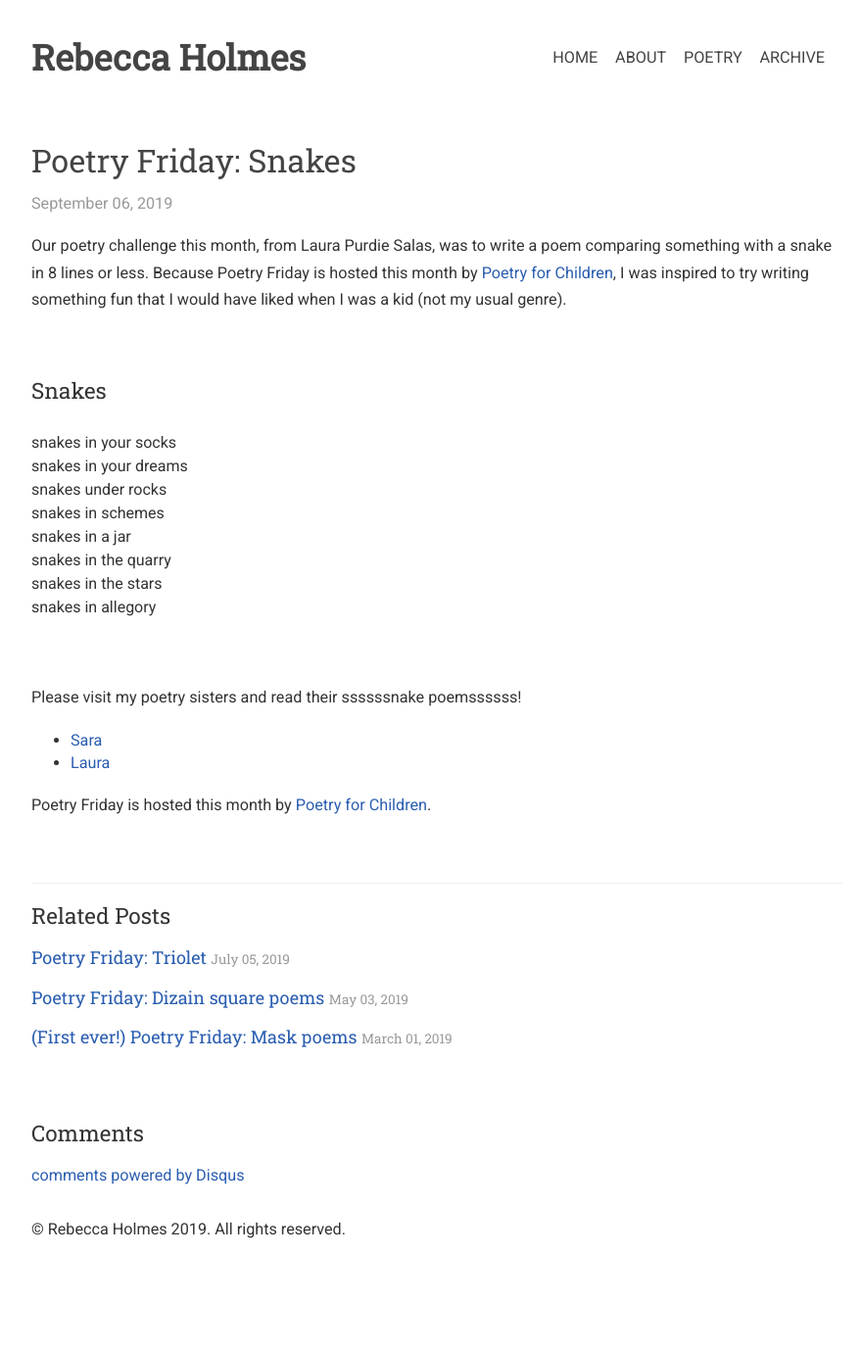
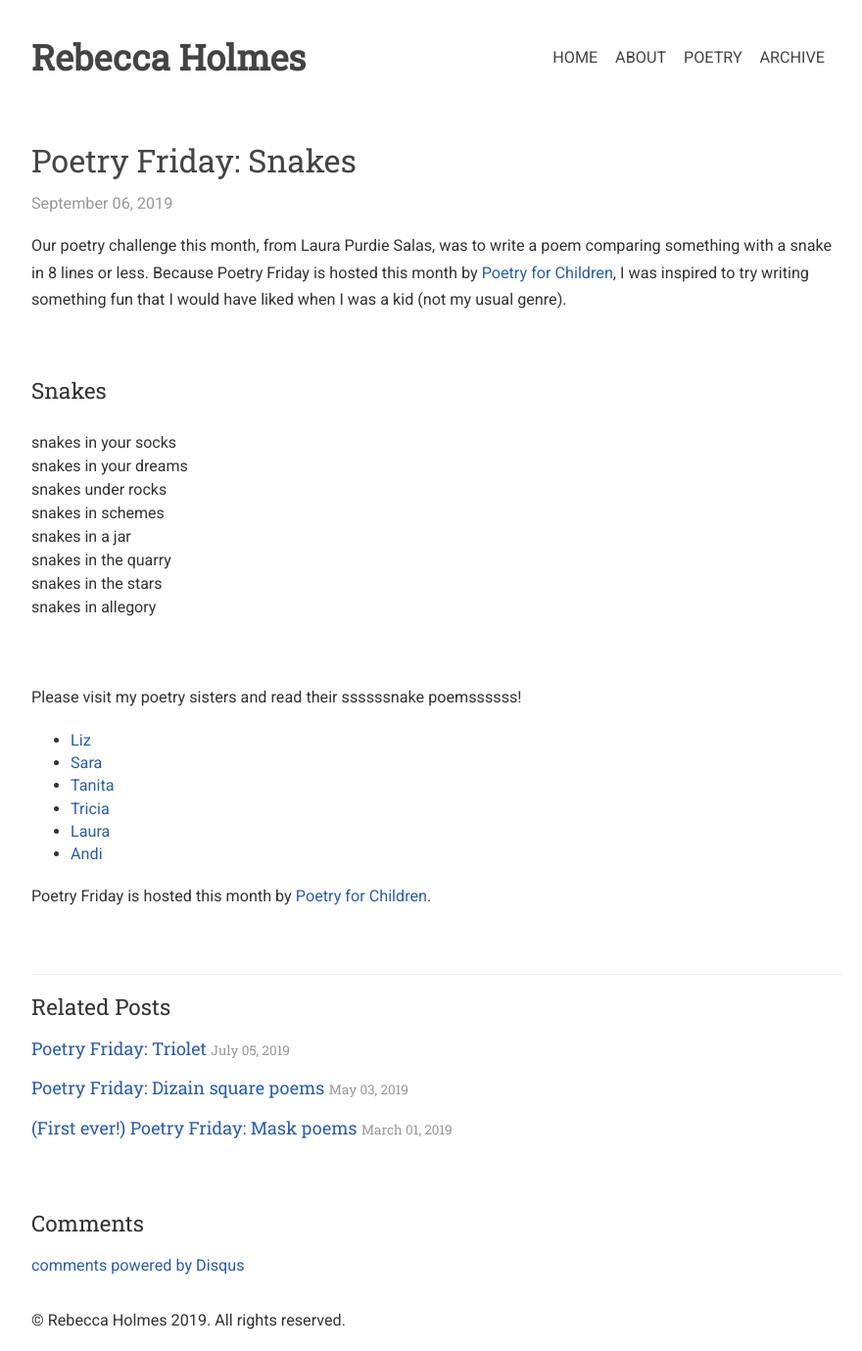
Before and after one commit to piscisvolans/piscisvolans.github.io, a Jekyll site: the page built from _posts/2019-09-06-poetry-friday-snakes.md, in a window 1280 px wide. Shown: the whole page at 98% size, without its empty margins (194-1074 px from the left). Built offline with Jekyll 4.4.1, drawn with Linux system fonts in a browser that asks for light colours; nearby versions of some CDN libraries; some web fonts are replaced; comment, search, counter and statistics services are not loaded; before the commit the page ends 1287 px from its top, so only the background shows below that.

Commit message:
Update 2019-09-06-poetry-friday-snakes.md

```diff
--- a/_posts/2019-09-06-poetry-friday-snakes.md
+++ b/_posts/2019-09-06-poetry-friday-snakes.md
@@ -24,10 +24,12 @@ snakes in allegory
 <br><br>
 Please visit my poetry sisters and read their ssssssnake poemssssss!
 
-<!--* [Liz](https://lizgartonscanlon.com/2019/05/poetry-project-may-2019/)-->
+* [Liz](https://lizgartonscanlon.com/2019/09/poetry-project-september-2019/)
 * [Sara](https://saralewisholmes.blogspot.com/2019/09/poetry-friday-snakes-in-eight-lines-or.html)
-<!--* [Tanita](http://tanitasdavis.com/wp/?p=9654)-->
-<!--* [Tricia](https://missrumphiuseffect.blogspot.com/2019/07/poetry-friday-and-triolets.html)-->
+* [Tanita](http://tanitasdavis.com/wp/?p=9720)
+* [Tricia](https://missrumphiuseffect.blogspot.com/2019/09/poetry-sisters-get-herpetological.html)
 * [Laura](https://laurasalas.com/poems-for-teachers/snake-on-a-cake-poetry-princesses-poetry-friday/)
+* [Andi](https://awrungsponge.blogspot.com/2019/09/snake-poem.html)
+
 
 Poetry Friday is hosted this month by [Poetry for Children](http://poetryforchildren.blogspot.com/).
```
